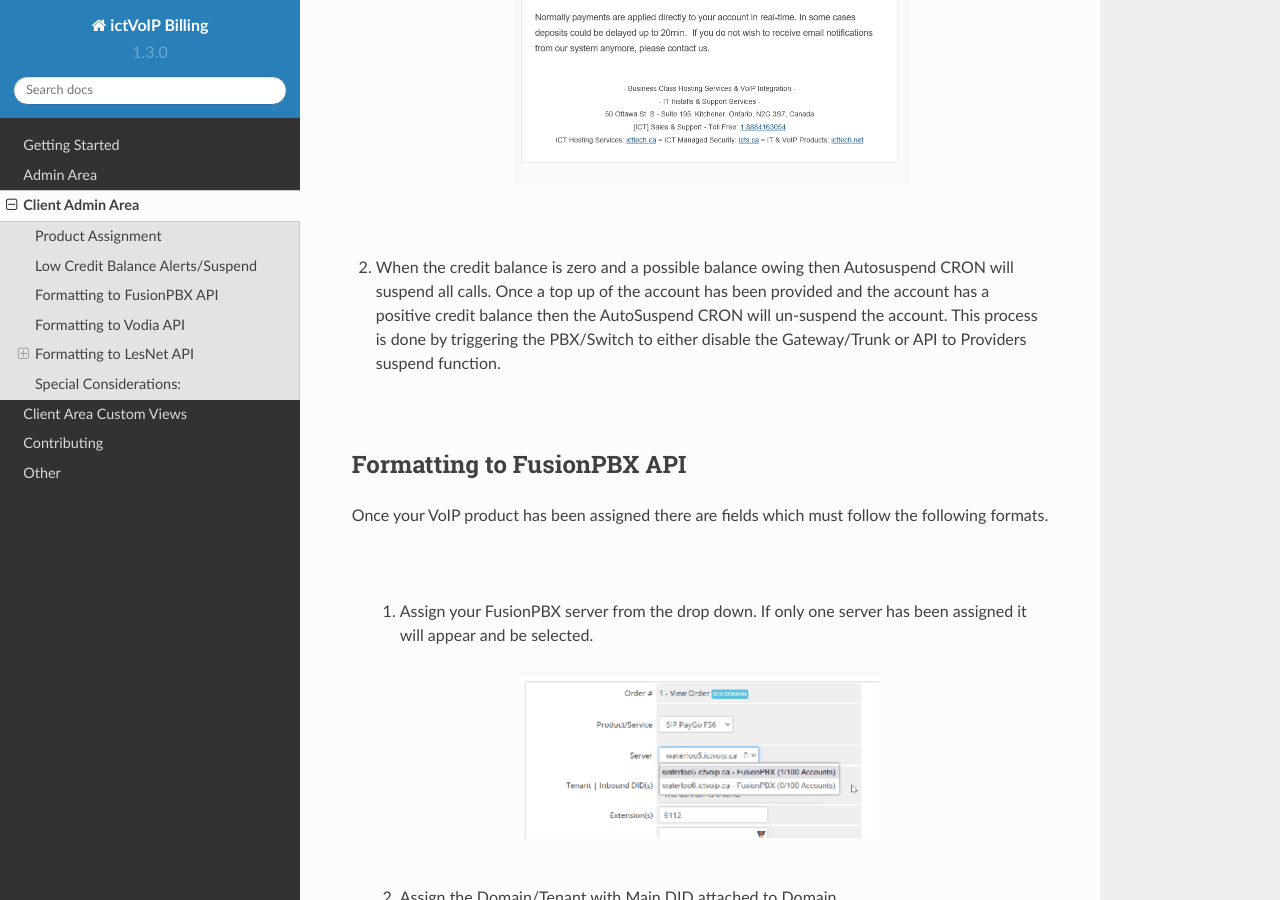
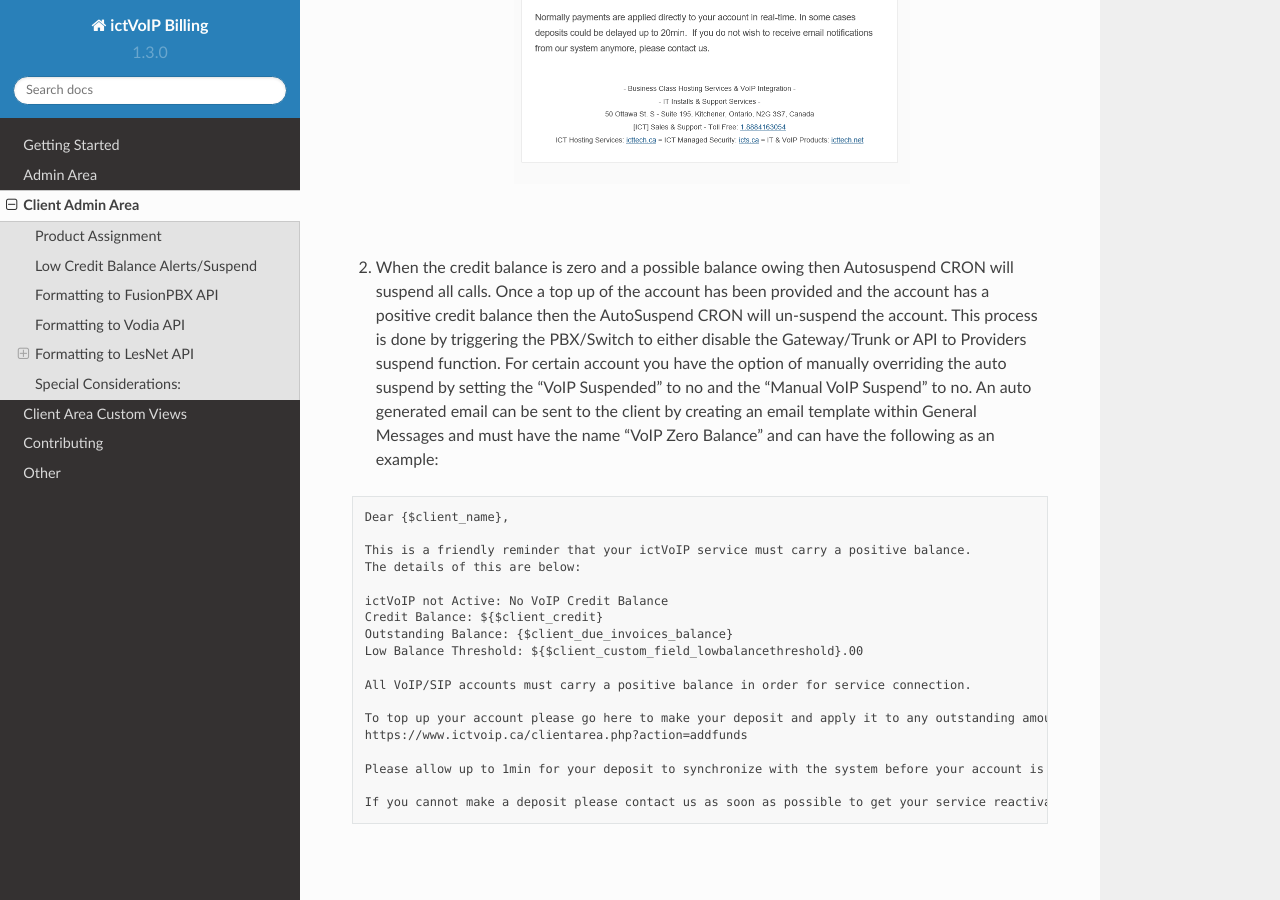
Before and after one commit to ictvoip/ictvoip-docs, a Sphinx documentation site: the page built from docs/source/clientadmin/clientadmin.rst, in a window 1280 px wide and 900 px high, scrolled down 2462 px. Built offline with Sphinx 7.4.7 and the Read the Docs theme 2.0.0, drawn with Linux system fonts in a browser that asks for light colours; pages that are not in the unit, such as notebooks, are missing from menus.

Commit message:
Update clientadmin.rst

```diff
--- a/docs/source/clientadmin/clientadmin.rst
+++ b/docs/source/clientadmin/clientadmin.rst
@@ -63,7 +63,31 @@ Low Credit Balance Thresholds are set within the Client Profile. When a low bala
 |
 
 
-2) When the credit balance is zero and a possible balance owing then Autosuspend CRON will suspend all calls. Once a top up of the account has been provided and the account has a positive credit balance then the AutoSuspend CRON will un-suspend the account.  This process is done by triggering the PBX/Switch to either disable the Gateway/Trunk or API to Providers suspend function.
+2) When the credit balance is zero and a possible balance owing then Autosuspend CRON will suspend all calls. Once a top up of the account has been provided and the account has a positive credit balance then the AutoSuspend CRON will un-suspend the account.  This process is done by triggering the PBX/Switch to either disable the Gateway/Trunk or API to Providers suspend function. For certain account you have the option of manually overriding the auto suspend by setting the "VoIP Suspended" to no and the "Manual VoIP Suspend" to no.  An auto generated email can be sent to the client by creating an email template within General Messages and must have the name "VoIP Zero Balance" and can have the following as an example:
+
+::
+
+  Dear {$client_name},
+
+  This is a friendly reminder that your ictVoIP service must carry a positive balance.
+  The details of this are below:
+
+  ictVoIP not Active: No VoIP Credit Balance
+  Credit Balance: ${$client_credit}
+  Outstanding Balance: {$client_due_invoices_balance}
+  Low Balance Threshold: ${$client_custom_field_lowbalancethreshold}.00
+
+  All VoIP/SIP accounts must carry a positive balance in order for service connection.
+
+  To top up your account please go here to make your deposit and apply it to any outstanding amounts,
+  https://www.ictvoip.ca/clientarea.php?action=addfunds
+
+  Please allow up to 1min for your deposit to synchronize with the system before your account is able to place calls.
+
+  If you cannot make a deposit please contact us as soon as possible to get your service reactivated.
+
+
+|
 
 |
 
```
